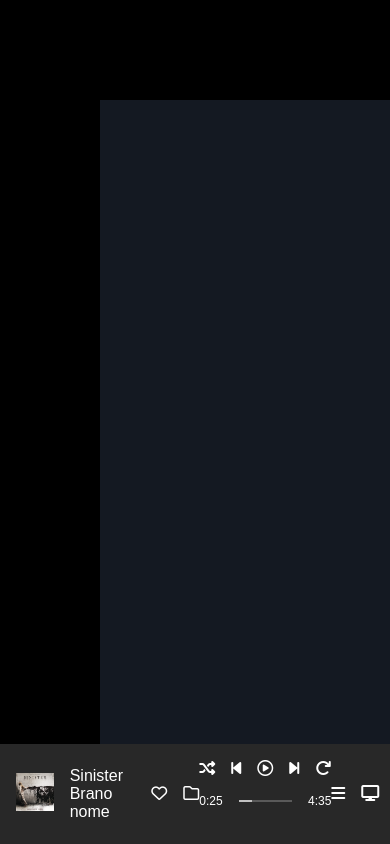
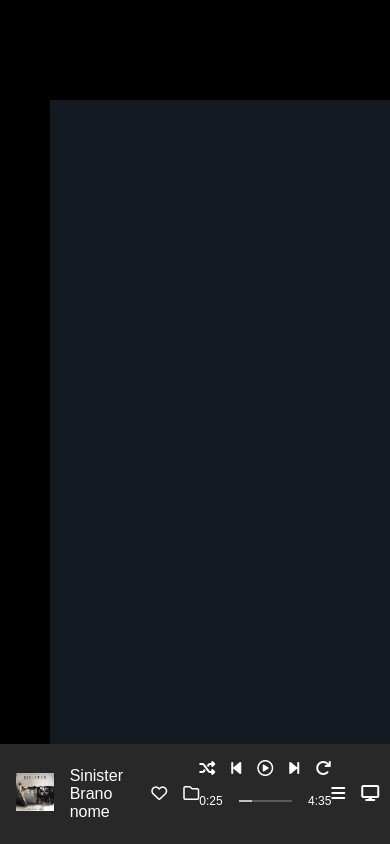
Before and after one commit to MarcosZacarias/html-css-spotifyweb, a plain HTML site: page index.html in a window 390 px wide. Shown: the top 844 px of the page. Drawn offline with Linux system fonts and the light colour scheme.

Commit message:
style: edit extrasmall screen responsive navbar

```diff
--- a/css/style.css
+++ b/css/style.css
@@ -9,8 +9,7 @@
   --black: #000000;
   --trasparent-black: #080b12;
   --darkblue: #141922;
-  --navbar-big: 300px;
-  --navbar-small: 100px;
+  --navbar-width: 300px;
   --header-height: 100px;
   --player-height: 100px;
 }
@@ -53,13 +52,13 @@ img {
 }
 
 #navbar {
-  width: var(--navbar-big);
+  width: var(--navbar-width);
   height: 100%;
   background-color: var(--black);
 }
 
 #main-content {
-  width: calc(100% - var(--navbar-big));
+  width: calc(100% - var(--navbar-width));
 }
 
 #header {
@@ -150,14 +149,10 @@ img {
 
 /* |RESPONSIVE| */
 
-@media screen and (max-width: 992px) {
+@media screen and (max-width: 576px) {
   /* *TOP CONTENT */
 
-  #navbar {
-    width: var(--navbar-small);
-  }
-
-  #main-content {
-    width: calc(100% - var(--navbar-small));
+  :root {
+    --navbar-width: 50px;
   }
 }
```
